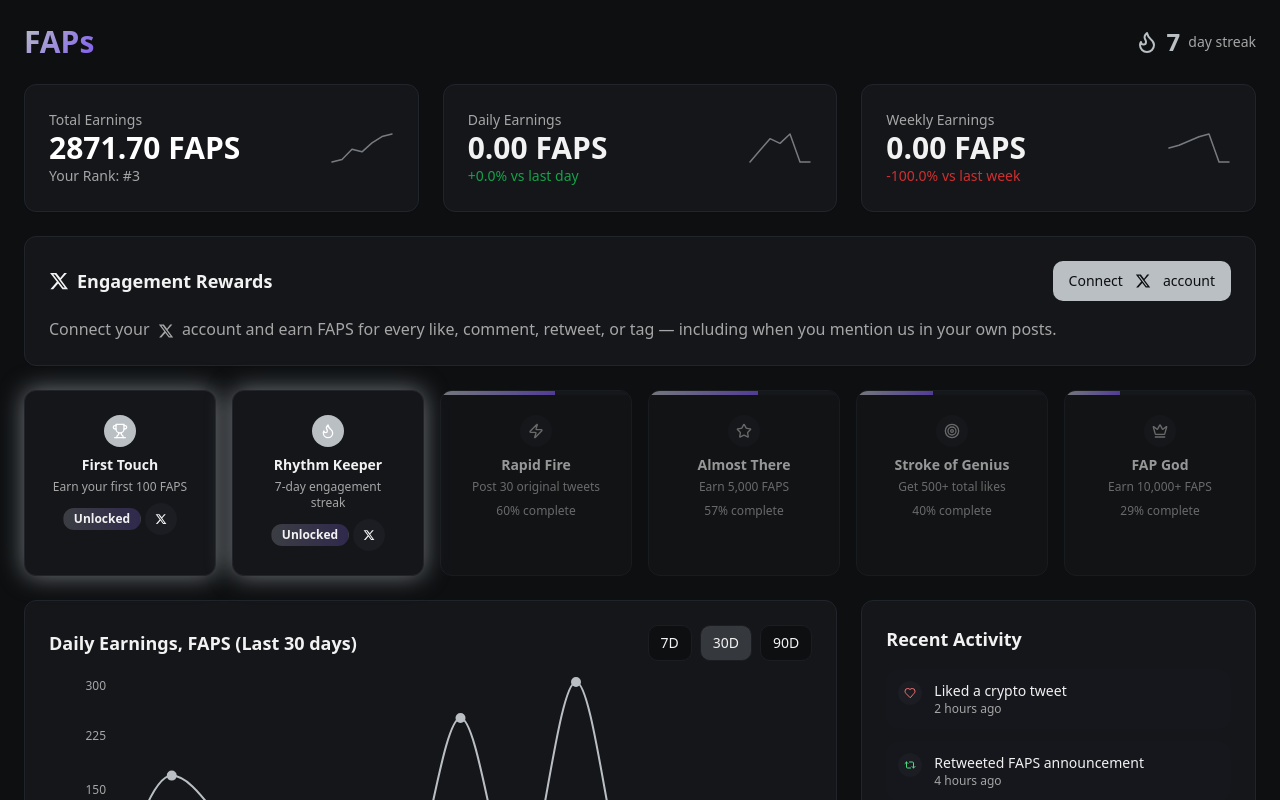
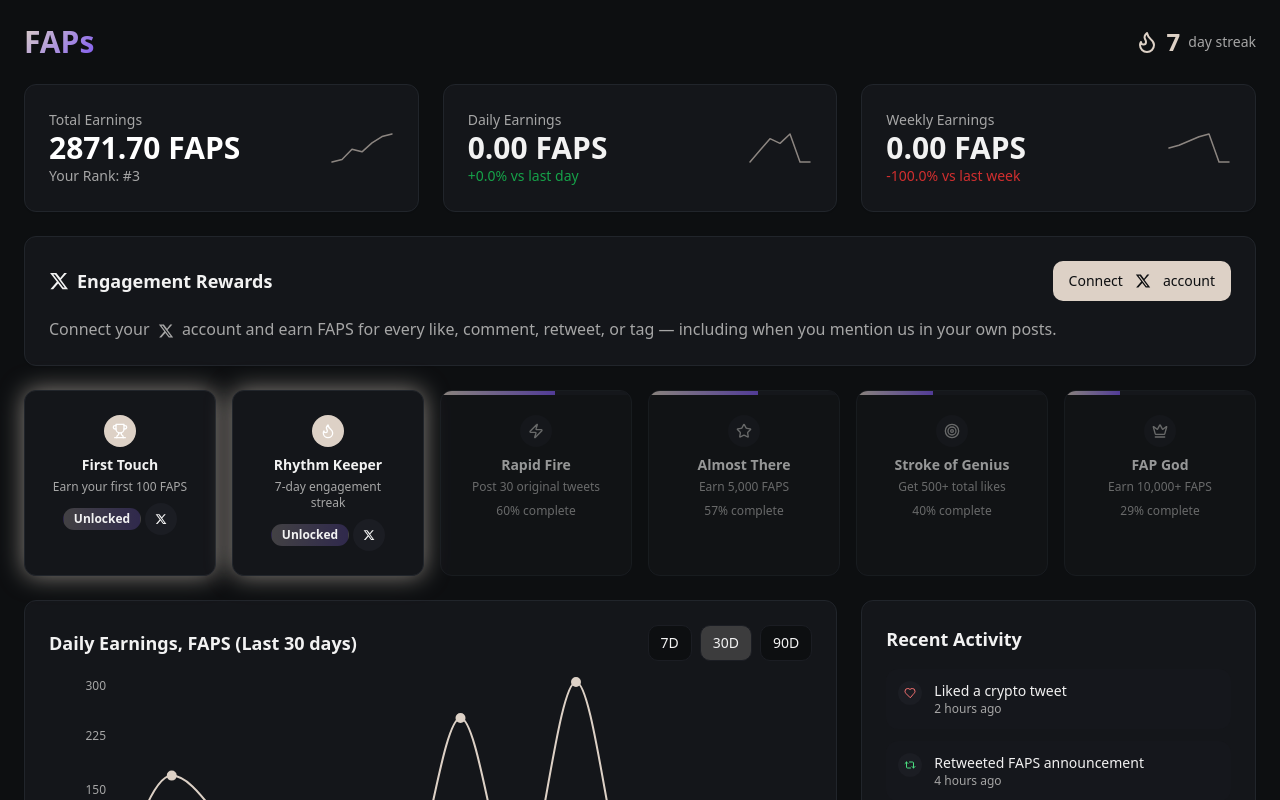
Before and after one commit to rohantomar95/tweet-fapsa-funhouse, a React (Vite) app: page / in a window 1280 px wide. Shown: the top 800 px of the page. Built offline with nearby package versions, Linux system fonts and the light colour scheme.

Commit message:
Refactor: Use new color
Updated the color scheme to use the color #DBCFC5.

```diff
--- a/src/index.css
+++ b/src/index.css
@@ -19,8 +19,8 @@ All colors MUST be HSL.
     --popover: 220 13% 9%;
     --popover-foreground: 0 0% 95%;
 
-    /* FAPS brand colors - chrome/silver and purple theme */
-    --primary: 210 8% 75%;  /* Chrome/silver color */
+    /* FAPS brand colors - custom beige and purple theme */
+    --primary: 31 25% 82%;  /* Custom beige color #DBCFC5 */
     --primary-foreground: 220 13% 6%;
 
     --secondary: 220 13% 12%;
@@ -37,17 +37,17 @@ All colors MUST be HSL.
 
     --border: 220 13% 15%;
     --input: 220 13% 12%;
-    --ring: 210 8% 75%;
+    --ring: 31 25% 82%;
 
     --radius: 0.75rem;
 
-    /* FAPS specific design tokens - chrome/silver colors */
-    --faps-primary: 210 8% 75%;    /* Chrome/silver color */
+    /* FAPS specific design tokens - custom beige colors */
+    --faps-primary: 31 25% 82%;    /* Custom beige color #DBCFC5 */
     --faps-secondary: 255 85% 65%; /* Purple accent */
     --faps-accent: 255 85% 65%;    /* Purple for buttons */
     --faps-success: 142 76% 36%;
-    --faps-warning: 210 8% 75%;    /* Chrome for consistency */
-    --faps-chart: 210 8% 75%;
+    --faps-warning: 31 25% 82%;    /* Beige for consistency */
+    --faps-chart: 31 25% 82%;
 
     /* Enhanced gradients for prominence */
     --gradient-primary: linear-gradient(135deg, hsl(var(--faps-primary)), hsl(var(--faps-secondary)));
@@ -82,7 +82,7 @@ All colors MUST be HSL.
     --popover: 220 13% 9%;
     --popover-foreground: 0 0% 95%;
 
-    --primary: 210 8% 75%;
+    --primary: 31 25% 82%;
     --primary-foreground: 220 13% 6%;
 
     --secondary: 220 13% 12%;
@@ -99,16 +99,16 @@ All colors MUST be HSL.
 
     --border: 220 13% 15%;
     --input: 220 13% 12%;
-    --ring: 210 8% 75%;
+    --ring: 31 25% 82%;
 
     --sidebar-background: 220 13% 9%;
     --sidebar-foreground: 0 0% 95%;
-    --sidebar-primary: 210 8% 75%;
+    --sidebar-primary: 31 25% 82%;
     --sidebar-primary-foreground: 220 13% 6%;
     --sidebar-accent: 220 13% 12%;
     --sidebar-accent-foreground: 0 0% 95%;
     --sidebar-border: 220 13% 15%;
-    --sidebar-ring: 210 8% 75%;
+    --sidebar-ring: 31 25% 82%;
   }
 }
 
```
